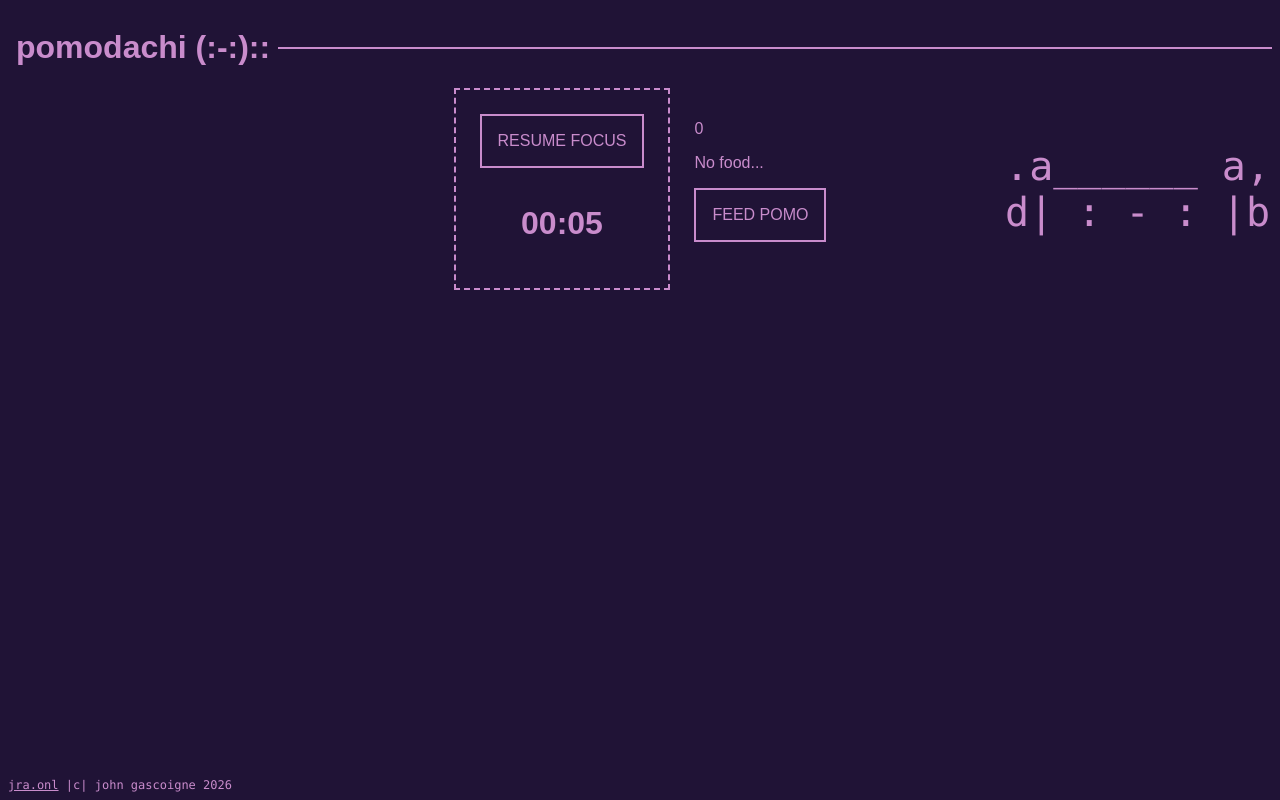
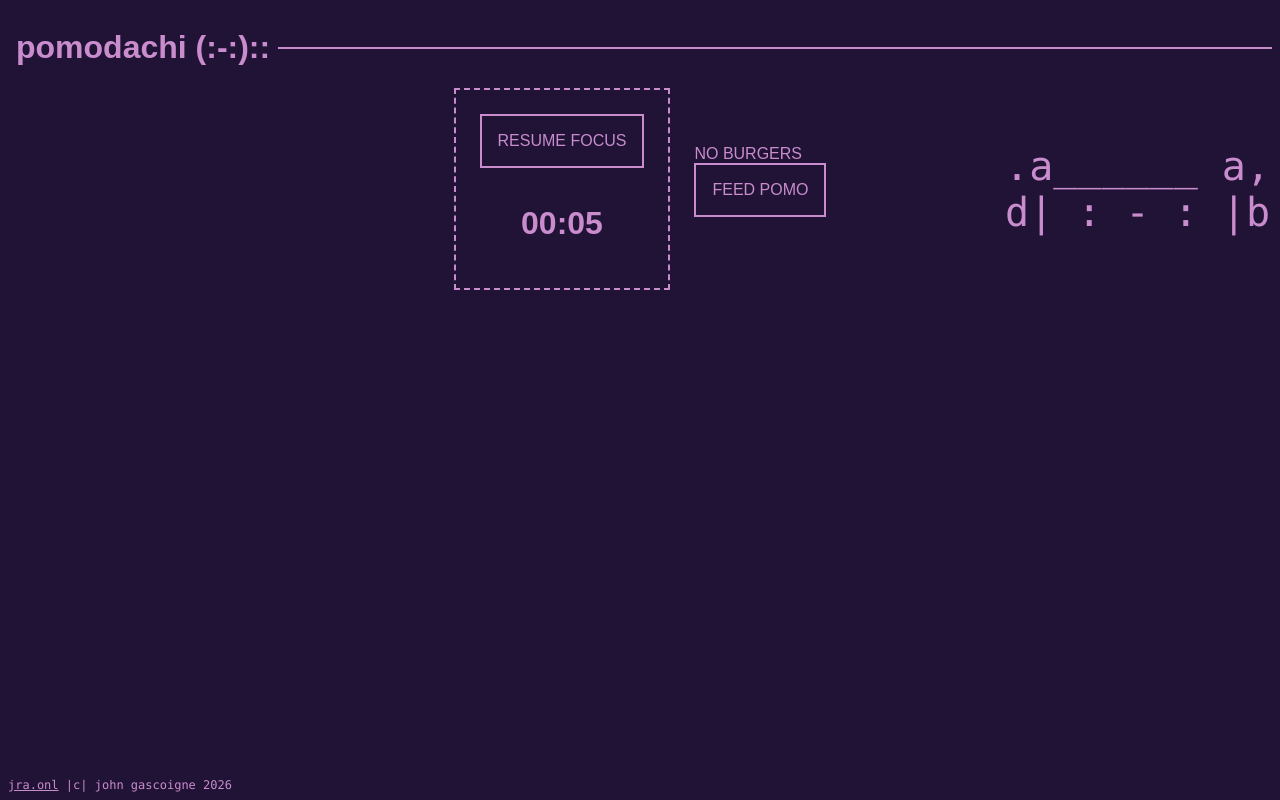
Before and after one commit to jragascoigne/pomo, a React (Vite) app in the folder pomo/: page / in a window 1280 px wide. Built offline with nearby package versions, Linux system fonts and the light colour scheme.

Commit message:
feat: feed changes

```diff
--- a/pomo/src/Feed.tsx
+++ b/pomo/src/Feed.tsx
@@ -21,8 +21,11 @@ function Feed({ count, setCount, setJustFed }: FeedProps) {
 
     return (
         <div className='feed-container'>
-            {count} {burger.repeat(count)}
-            {canFeed(count) ? <p>Feed pomo!</p> : <p>No food...</p>}
+            {(count === 0) ? <span>NO </span> : <span>{count} </span>}
+            {(count === 1 ? <span>BURGER </span> : <span>BURGERS </span>)}
+            {burger.repeat(count)}
+            <br />
+
             <button onClick={handleFeed} disabled={!canFeed(count)}>Feed Pomo</button>
         </div>
     )
--- a/pomo/src/Friend.tsx
+++ b/pomo/src/Friend.tsx
@@ -8,6 +8,7 @@ interface FriendProps {
 function handleFace(count: number, justFed: boolean): string {
     if (justFed) {
         return 'd| : ~ : |b'
+
     }
     if (count === 0) {
     }
```
